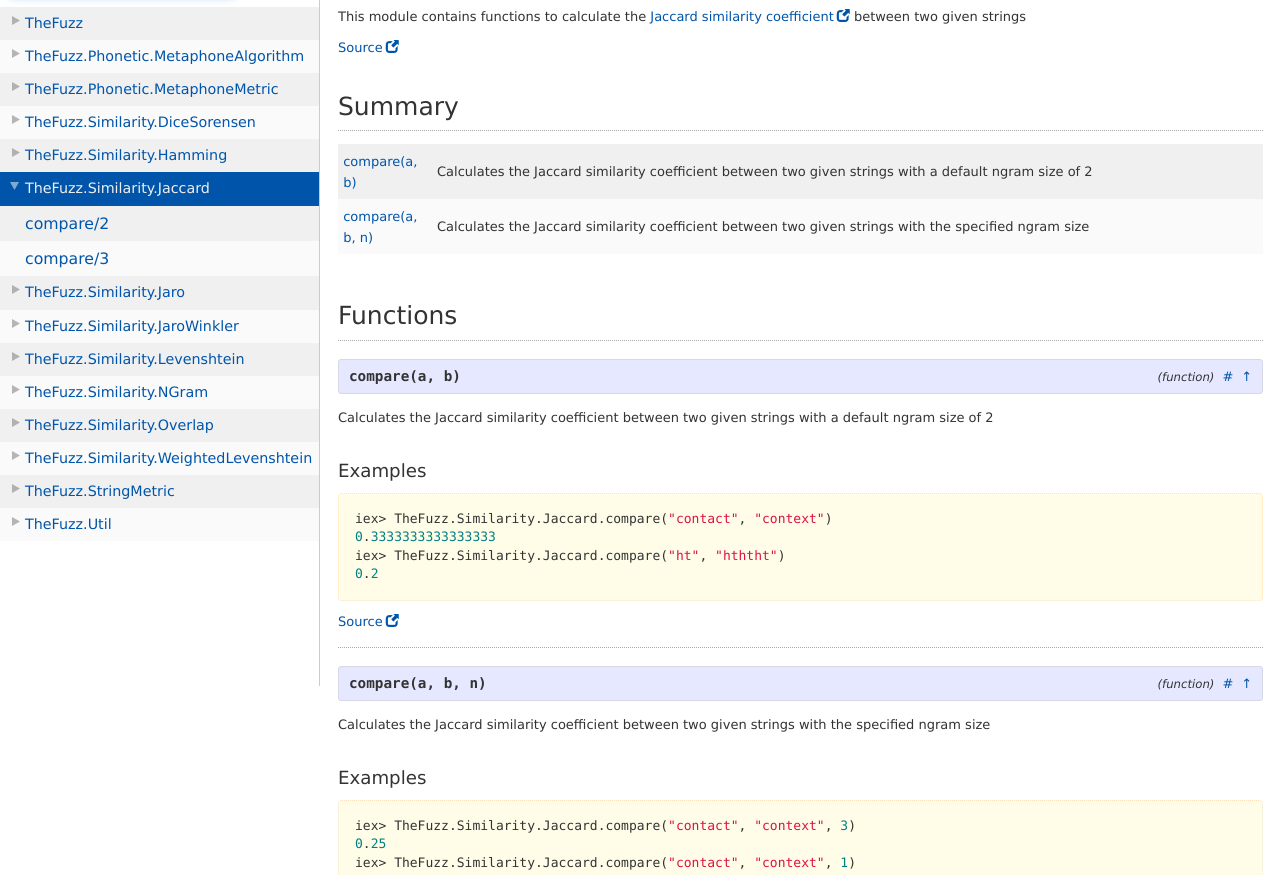
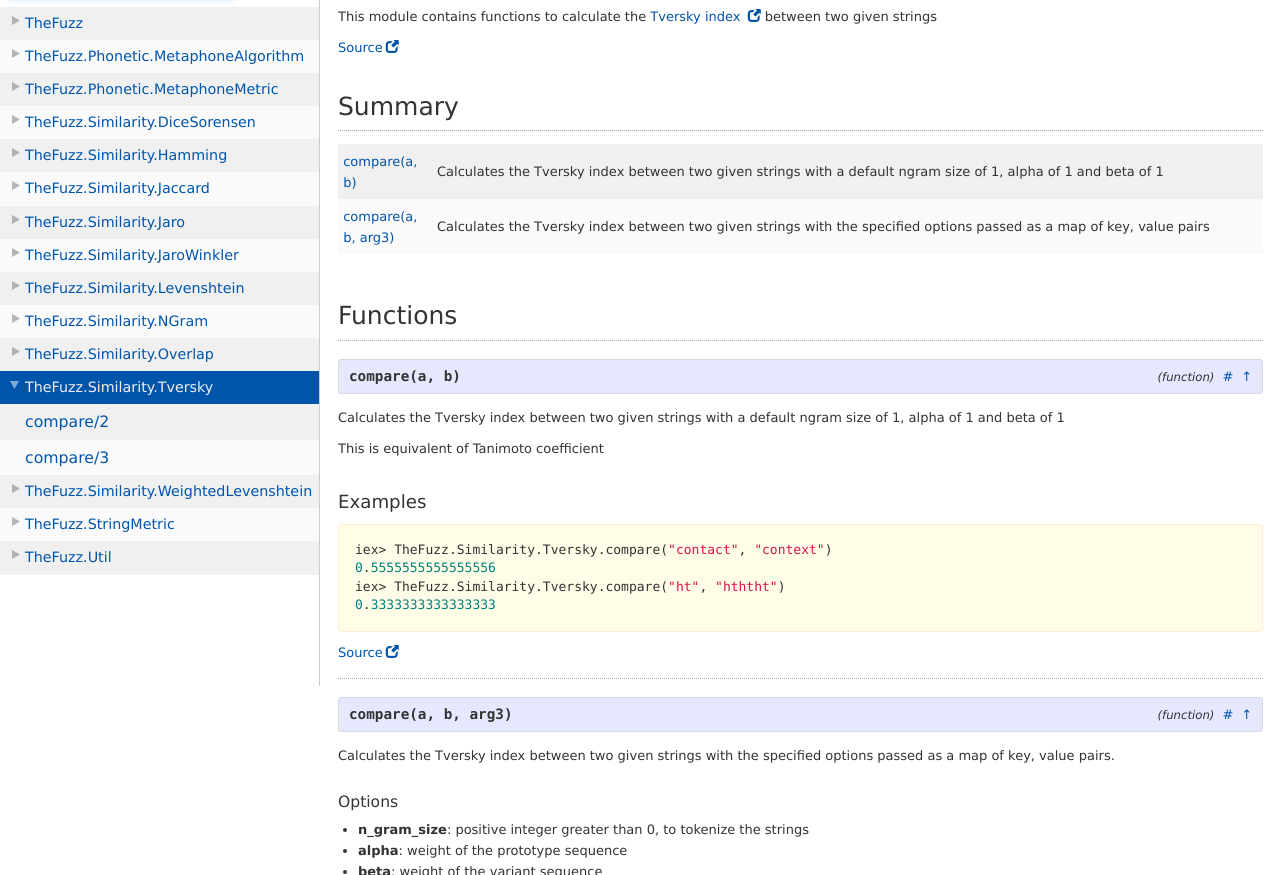
Before and after one commit to smashedtoatoms/the_fuzz, a plain HTML site: page TheFuzz.Similarity.Tversky.html in a window 1280 px wide. Shown: the part 114-989 px from the top of the page. Drawn offline with Linux system fonts and the light colour scheme.

Commit message:
Updated docs to 0.2.1

```diff
--- a/TheFuzz.Similarity.Jaccard.html
+++ b/TheFuzz.Similarity.Tversky.html
@@ -4,7 +4,7 @@
     <meta charset="utf-8">
     <meta http-equiv="x-ua-compatible" content="ie=edge">
 
-        <title>TheFuzz.Similarity.Jaccard – TheFuzz v0.2.0</title>
+        <title>TheFuzz.Similarity.Tversky – TheFuzz v0.2.1</title>
 
     <meta name="viewport" content="width=device-width, initial-scale=1.0">
     <meta name="generator" content="ExDoc">
@@ -24,7 +24,7 @@
 
   <h1 id="full_list_header">
 
-      <a href="https://github.com/smashedtoatoms/the_fuzz">TheFuzz v0.2.0</a>
+      <a href="https://github.com/smashedtoatoms/the_fuzz">TheFuzz v0.2.1</a>
 
   </h1>
 
@@ -74,11 +74,11 @@
         <button type="button" class="btn btn-default btn-sm" data-toggle="offcanvas">
           <span class="glyphicon glyphicon-menu-hamburger"></span>
         </button>
-        TheFuzz v0.2.0 &rarr; <a href="overview.html">Overview</a> &rarr; <a href="TheFuzz.html#content">TheFuzz</a> &rarr; Similarity &rarr; <a href="TheFuzz.Similarity.Jaccard.html#content">Jaccard</a>
+        TheFuzz v0.2.1 &rarr; <a href="overview.html">Overview</a> &rarr; <a href="TheFuzz.html#content">TheFuzz</a> &rarr; Similarity &rarr; <a href="TheFuzz.Similarity.Tversky.html#content">Tversky</a>
       </div>
 
       <h1>
-        TheFuzz.Similarity.Jaccard
+        TheFuzz.Similarity.Tversky
 
       </h1>
 
@@ -96,15 +96,15 @@
 
 
         <section id="moduledoc" class="docstring">
-          <p>This module contains functions to calculate the <a href="https://en.wikipedia.org/wiki/Jaccard_index">Jaccard similarity
-coefficient</a> between two given
+          <p>This module contains functions to calculate the <a href="https://en.wikipedia.org/wiki/Tversky_index">Tversky index
+</a> between two given
 strings</p>
 
         </section>
 
 
 
-        <a href="https://github.com/smashedtoatoms/the_fuzz/blob/master/lib/the_fuzz/similarity/jaccard.ex#L1" class="view_source">Source</a>
+        <a href="https://github.com/smashedtoatoms/the_fuzz/blob/master/lib/the_fuzz/similarity/tversky.ex#L1" class="view_source">Source</a>
 
 
 
@@ -113,14 +113,14 @@ strings</p>
           <table class="summary">
             <tr>
   <td class="summary_signature"><a href="#compare/2">compare(a, b)</a></td>
-  <td class="summary_synopsis"><p>Calculates the Jaccard similarity coefficient between two given strings with
-a default ngram size of 2</p>
+  <td class="summary_synopsis"><p>Calculates the Tversky index between two given strings with
+a default ngram size of 1, alpha of 1 and beta of 1</p>
 </td>
 </tr>
 <tr>
-  <td class="summary_signature"><a href="#compare/3">compare(a, b, n)</a></td>
-  <td class="summary_synopsis"><p>Calculates the Jaccard similarity coefficient between two given strings with
-the specified ngram size</p>
+  <td class="summary_signature"><a href="#compare/3">compare(a, b, arg3)</a></td>
+  <td class="summary_synopsis"><p>Calculates the Tversky index between two given strings with
+the specified options passed as a map of key, value pairs</p>
 </td>
 </tr>
 
@@ -144,22 +144,23 @@ the specified ngram size</p>
   </div>
 
   <section class="docstring">
-    <p>Calculates the Jaccard similarity coefficient between two given strings with
-a default ngram size of 2</p>
+    <p>Calculates the Tversky index between two given strings with
+a default ngram size of 1, alpha of 1 and beta of 1</p>
+<p>This is equivalent of Tanimoto coefficient</p>
 <h2>Examples</h2>
-<pre><code class="iex elixir">iex&gt; TheFuzz.Similarity.Jaccard.compare(&quot;contact&quot;, &quot;context&quot;)
-0.3333333333333333
-iex&gt; TheFuzz.Similarity.Jaccard.compare(&quot;ht&quot;, &quot;hththt&quot;)
-0.2</code></pre>
+<pre><code class="iex elixir">iex&gt; TheFuzz.Similarity.Tversky.compare(&quot;contact&quot;, &quot;context&quot;)
+0.5555555555555556
+iex&gt; TheFuzz.Similarity.Tversky.compare(&quot;ht&quot;, &quot;hththt&quot;)
+0.3333333333333333</code></pre>
 
   </section>
 
-    <a href="https://github.com/smashedtoatoms/the_fuzz/blob/master/lib/the_fuzz/similarity/jaccard.ex#L22" class="view_source">Source</a>
+    <a href="https://github.com/smashedtoatoms/the_fuzz/blob/master/lib/the_fuzz/similarity/tversky.ex#L26" class="view_source">Source</a>
 
 </section>
 <section class="detail">
   <div class="detail_header" id="compare/3">
-    <span class="signature"><strong>compare(a, b, n)</strong></span>
+    <span class="signature"><strong>compare(a, b, arg3)</strong></span>
     <div class="detail_header_links">
       <span class="detail_type">(function)</span>
       <a href="#compare/3" class="detail_link" title="Link to this function">#</a>
@@ -168,17 +169,28 @@ iex&gt; TheFuzz.Similarity.Jaccard.compare(&quot;ht&quot;, &quot;hththt&quot;)
   </div>
 
   <section class="docstring">
-    <p>Calculates the Jaccard similarity coefficient between two given strings with
-the specified ngram size</p>
+    <p>Calculates the Tversky index between two given strings with
+the specified options passed as a map of key, value pairs.</p>
+<h4>Options</h4>
+<ul>
+<li><strong>n_gram_size</strong>: positive integer greater than 0, to tokenize the strings
+</li>
+<li><strong>alpha</strong>: weight of the prototype sequence
+</li>
+<li><strong>beta</strong>: weight of the variant sequence
+</li>
+</ul>
+<p>Note: If any of them is not specified as part of the options object
+they are set to the default value of 1</p>
 <h2>Examples</h2>
-<pre><code class="iex elixir">iex&gt; TheFuzz.Similarity.Jaccard.compare(&quot;contact&quot;, &quot;context&quot;, 3)
-0.25
-iex&gt; TheFuzz.Similarity.Jaccard.compare(&quot;contact&quot;, &quot;context&quot;, 1)
-0.5555555555555556</code></pre>
+<pre><code class="iex elixir">iex&gt; TheFuzz.Similarity.Tversky.compare(&quot;contact&quot;, &quot;context&quot;, %{n_gram_size: 4, alpha: 2, beta: 0.8})
+0.10638297872340426
+iex&gt; TheFuzz.Similarity.Tversky.compare(&quot;contact&quot;, &quot;context&quot;, %{n_gram_size: 2, alpha: 0.5, beta: 0.5})
+0.5</code></pre>
 
   </section>
 
-    <a href="https://github.com/smashedtoatoms/the_fuzz/blob/master/lib/the_fuzz/similarity/jaccard.ex#L36" class="view_source">Source</a>
+    <a href="https://github.com/smashedtoatoms/the_fuzz/blob/master/lib/the_fuzz/similarity/tversky.ex#L49" class="view_source">Source</a>
 
 </section>
 
--- a/dist/sidebar_items.js
+++ b/dist/sidebar_items.js
@@ -22,6 +22,8 @@ sidebarNodes = {
 "docs": ["compare/2","compare/3"]
 },{"id": "TheFuzz.Similarity.Overlap",
 "docs": ["compare/2","compare/3"]
+},{"id": "TheFuzz.Similarity.Tversky",
+"docs": ["compare/2","compare/3"]
 },{"id": "TheFuzz.Similarity.WeightedLevenshtein",
 "docs": ["compare/2","compare/3"]
 },{"id": "TheFuzz.StringMetric",
```
Also changed, not shown: TheFuzz.Phonetic.MetaphoneAlgorithm.html (+3 -3 lines), TheFuzz.Phonetic.MetaphoneMetric.html (+3 -3 lines), TheFuzz.Similarity.DiceSorensen.html (+3 -3 lines), TheFuzz.Similarity.Hamming.html (+3 -3 lines), TheFuzz.Similarity.Jaro.html (+3 -3 lines), TheFuzz.Similarity.JaroWinkler.html (+3 -3 lines), TheFuzz.Similarity.Levenshtein.html (+3 -3 lines), TheFuzz.Similarity.NGram.html (+3 -3 lines), TheFuzz.Similarity.Overlap.html (+3 -3 lines), TheFuzz.Similarity.WeightedLevenshtein.html (+3 -3 lines), TheFuzz.StringMetric.html (+3 -3 lines), TheFuzz.Util.html (+3 -3 lines), TheFuzz.html (+9 -5 lines), index.html (+1 -1 lines), 1 more files.
